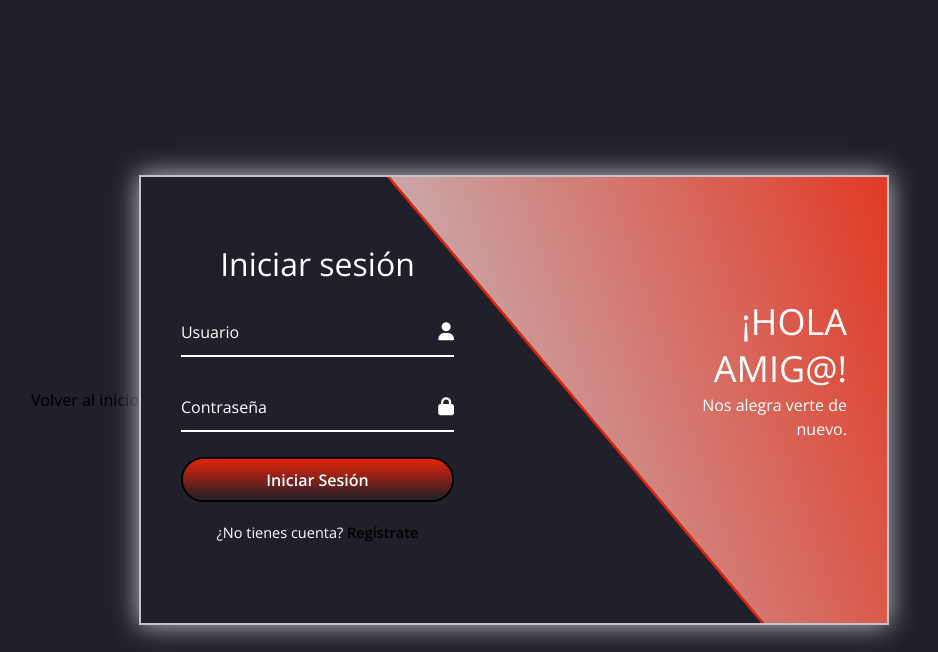
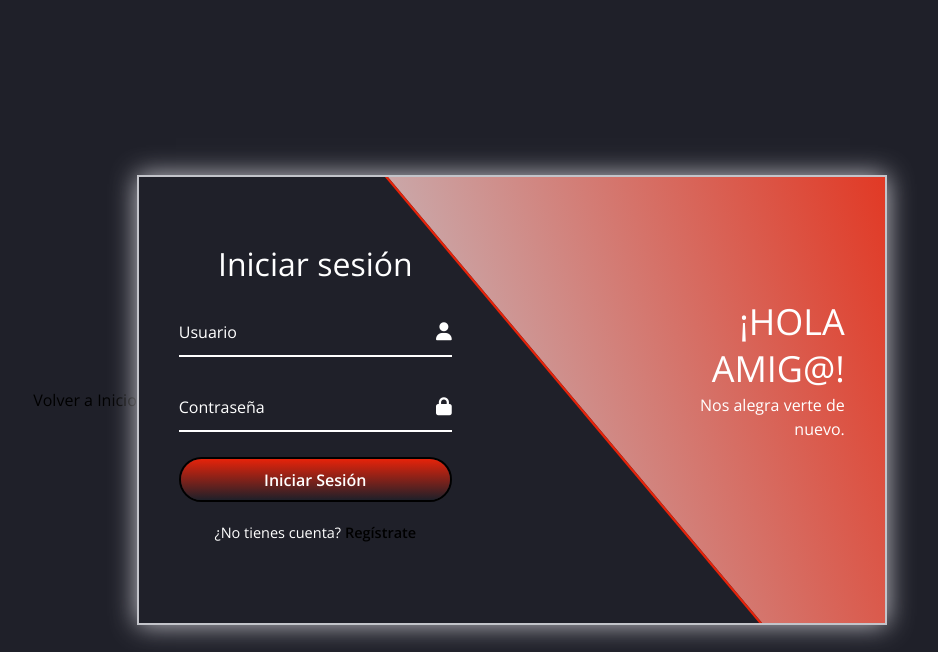
Before and after one commit to ivan9989-pkj/SayaFit, a PHP site: page /views/auth/login.php in a window 1280 px wide. Shown: the top 652 px of the page, without its empty margins (180-1118 px from the left). Run offline with PHP 8.4, Linux system fonts and the light colour scheme; some libraries are stand-ins or nearby versions.

Commit message:
Update login.php

```diff
--- a/views/auth/login.php
+++ b/views/auth/login.php
@@ -21,8 +21,7 @@ $mostrarPie = false;
 </head>
 
 <body class=" flex justify-center items-center min-h-screen">
-
-<button id="btnVolverInicio" class="btn-volver">Volver al inicio</button>
+<a href="/" class="back-to-home">Volver a Inicio</a>
 
   <div class="wrapper">
     <span class="bg-animate"></span>
@@ -91,17 +90,9 @@ $mostrarPie = false;
     </div>
   </div>
 
-
-
   <!-- SCRIPTS -->
   <script src="../../js/script.js"></script>
   <script src="https://kit.fontawesome.com/e5d388d5d6.js" crossorigin="anonymous"></script>
-  <script>
-    document.getElementById('btnVolverInicio').addEventListener('click', function() {
-    window.location.href = '../index.php';
-  });
-  </script>
-
 </body>
 
 </html>
```
